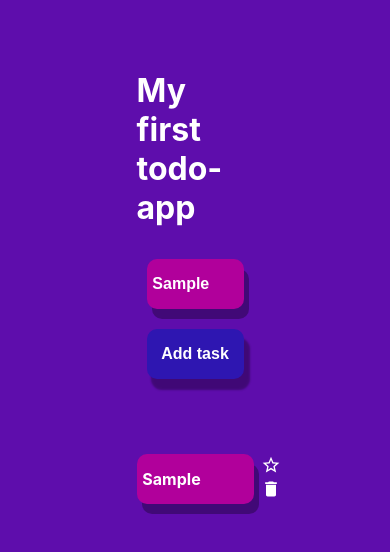
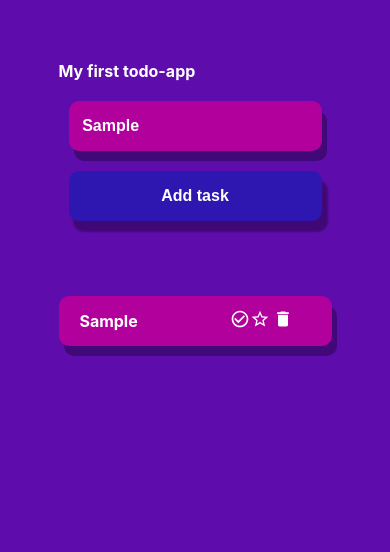
Before and after one commit to vadimpavlovskiy/todo-app, a React (Create React App) app: page / in a window 390 px wide. Both pictures are taken after typing "Sample" into the empty fields and a click on the input "Add task". Shown: the top 552 px of the page. Built offline with nearby package versions, Linux system fonts and the light colour scheme.

Commit message:
Added completed button and adaptive

```diff
--- a/src/App.js
+++ b/src/App.js
@@ -11,11 +11,23 @@ class App extends React.Component {
       tasks:[]
     }
   }
-
-  handleChange = (data) => {
-      this.setState({tasks: [...this.state.tasks, ({isImported: false, task: data, id: Math.floor(Math.random()*1000)})]}) // Insert new value in state
+  doneHandler = async (id) => {
+    let doneItem = {tasks: this.state.tasks.map((item)=> {
+      if(item.id === id ){
+        const changeCompleted = {
+          ...item,
+          isCompleted: !item.isCompleted
+        }
+        return changeCompleted
+      }
+      return  item
+    })}
+    this.setState({tasks: doneItem.tasks.sort((a,b)=> a.isImported > b.isImported ? -1 : 1)})
   }
-  delateHandler = (id) => {
+  handleChange = async (data) => {
+      this.setState({tasks: [...this.state.tasks, ({isImported: false, isCompleted: false, task: data, id: Math.floor(Math.random()*1000)})]}) // Insert new value in state
+  }
+  delateHandler = async (id) => {
     this.setState(prevState => ({ tasks: prevState.tasks.filter(task => {
         return task.id !== id;
     })}))
@@ -56,7 +68,7 @@ doubleHandler = async(id,text) => {
       <div className='container'>
         <div className='content'>
           <TodoSearch onChange = {this.handleChange} />
-          <TodoList edit={this.doubleHandler} prior={this.priorityHandler} delete={this.delateHandler}  tasks={this.state.tasks}/>
+          <TodoList edit={this.doubleHandler} done={this.doneHandler} prior={this.priorityHandler} delete={this.delateHandler}  tasks={this.state.tasks}/>
         </div>
       </div>
     )
--- a/src/App.scss
+++ b/src/App.scss
@@ -14,7 +14,7 @@ $buttoncolor: #2E16B1;
 }
 .content{
   color: $bgtextcolor;
-  width: 30%;
+  width: 40%;
   display: flex;
   justify-content: center;
   flex-direction: column;
@@ -47,3 +47,18 @@ input {
 input:focus {
   outline: none ;
 }
+@media (min-width: 240px) and (max-width: 425px){
+  .content{
+    width: 70%;
+  }
+}
+@media (min-width: 425px) and (max-width: 768px) {
+  .content{
+    width: 60%;
+  }
+}
+// @media (min-width: 240px) and (max-width: 375px){
+// .content{
+//   width: 70%;
+// }
+// }
--- a/src/components/css/todolist.scss
+++ b/src/components/css/todolist.scss
@@ -46,3 +46,8 @@ $componentcolor: #B1009B;
     box-shadow: 3px 5px #00000046;
     border-radius: 10px;
 }
+.icon_done{
+    grid-area: a;
+    margin-right: 50px;
+    text-decoration: line-through;
+}
--- a/src/components/css/todosearch.scss
+++ b/src/components/css/todosearch.scss
@@ -37,3 +37,10 @@ $buttoncolor: #2E16B1;
     background-color: rgb(45, 16, 207);
     box-shadow: none;
 }
+@media (min-width: 240px) and (max-width: 425px){
+    .todo_header {
+        h1{
+            font-size: 16px;
+        }
+    }
+}
--- a/src/components/todo-card.component.jsx
+++ b/src/components/todo-card.component.jsx
@@ -1,7 +1,10 @@
 import React from "react";
+
 import DeleteIcon from '@mui/icons-material/Delete';
 import StarIcon from '@mui/icons-material/Star';
 import StarBorderIcon from '@mui/icons-material/StarBorder';
+import CheckCircleOutlineIcon from '@mui/icons-material/CheckCircleOutline';
+import CheckCircleIcon from '@mui/icons-material/CheckCircle';
 
 import './css/todolist.scss'
 import { createTheme, ThemeProvider } from "@mui/material";
@@ -19,7 +22,7 @@ export default class ToDoCard extends React.Component {
     constructor(props){
         super(props);
         this.state = {
-            isEditing: false
+            isEditing: false,
         }
     }
 
@@ -31,17 +34,26 @@ export default class ToDoCard extends React.Component {
         if(this.props.priority ){
            return <StarIcon theme={outerTheme.primary} onClick={this.prioritySubmit} fontSize="small"/>
         } else {
-            return <StarBorderIcon  onClick={this.prioritySubmit} fontSize="small"/>
+            return <StarBorderIcon theme={outerTheme.primary} onClick={this.prioritySubmit} fontSize="small"/>
         }
     }
 
-
+    CompleteChange = (props) => {
+        if(this.props.completed){
+            return <CheckCircleIcon onClick={this.doneSubmit} theme={outerTheme.primary}  fontSize="small" />
+        } else{
+            return <CheckCircleOutlineIcon onClick={this.doneSubmit} theme={outerTheme.primary}  fontSize="small" />
+        }
+    }
 
     deleteSubmit = () => {
         this.props.delete(this.props.id)
     }
     prioritySubmit = () => {
         this.props.prior(this.props.id)
+    }
+    doneSubmit = () => {
+        this.props.done(this.props.id);
     }
 
     editSubmit = (e) => {
@@ -55,9 +67,10 @@ export default class ToDoCard extends React.Component {
                     {this.state.isEditing ? (
                         <input className="input_editing" autoFocus value={this.props.text} onChange={e => this.editSubmit(e.target.value)} onKeyPress={(e)=> {if(e.key==="Enter"){this.setState({isEditing: false})}}} type="text"/>
                     ): (
-                        <div onDoubleClick={this.handleDoubleClick} className="text">{this.props.text}</div>
+                        <div onDoubleClick={this.handleDoubleClick} className={this.props.completed ? "icon_done" : "text"}>{this.props.text}</div>
                         )}
                     <div className="icons">
+                    <this.CompleteChange/>
                     <this.IconChange /> {/* Change icon depends from priority */}
                     <DeleteIcon onClick={this.deleteSubmit} theme={outerTheme.main} fontSize="small"/>
                     </div>
--- a/src/components/todo-list.component.jsx
+++ b/src/components/todo-list.component.jsx
@@ -13,7 +13,7 @@ class TodoList extends React.Component{
                 {this.props.tasks.map((item,index)=> {
                     return(
                                 <div className="todo_comp" key={index}>
-                                   <ToDoCard edit={this.props.edit} prior={this.props.prior} delete={this.props.delete} text={item.task} id={item.id}priority={item.isImported}/>
+                                   <ToDoCard done={this.props.done} edit={this.props.edit} prior={this.props.prior} delete={this.props.delete} text={item.task} id={item.id} completed={item.isCompleted} priority={item.isImported}/>
                                 </div>
                     )
             })}
```
